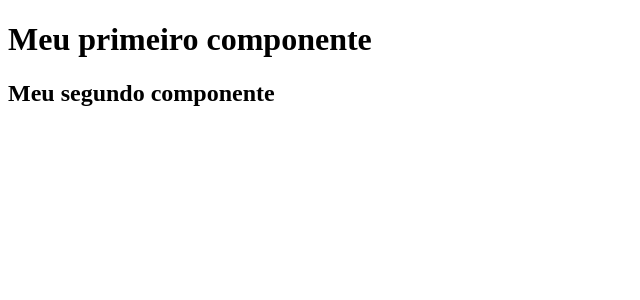
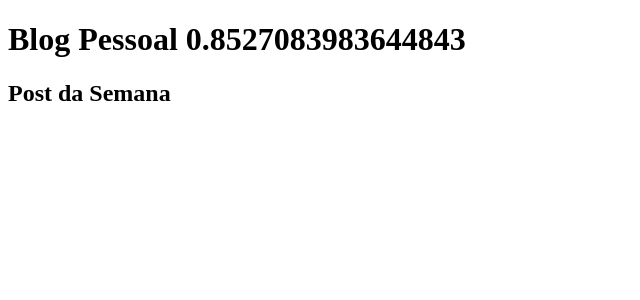
Before and after one commit to cauealb/full-stack, a React app in the folder React/: page / in a window 1280 px wide. Shown: the top 300 px of the page, without its empty margins (0-640 px from the left). Built offline with nearby package versions, Linux system fonts and the light colour scheme.

Commit message:
JS e JSX

```diff
--- a/React/src/App.js
+++ b/React/src/App.js
@@ -1,10 +1,12 @@
 import React from "react"
+
+const category = 'Post da Semana'
 
 function App() {
     return (
         <>
-            <h1>Meu primeiro componente</h1>
-            <h2>Meu segundo componente</h2>
+            <h1>Blog Pessoal {Math.random()}</h1>
+            <h2>{category}</h2>
         </>
     )
 }
```
